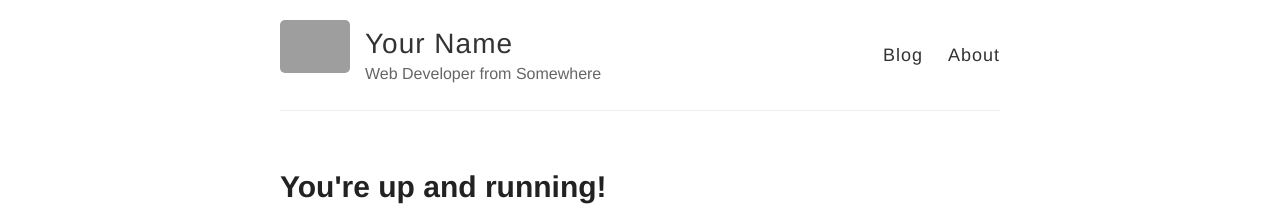
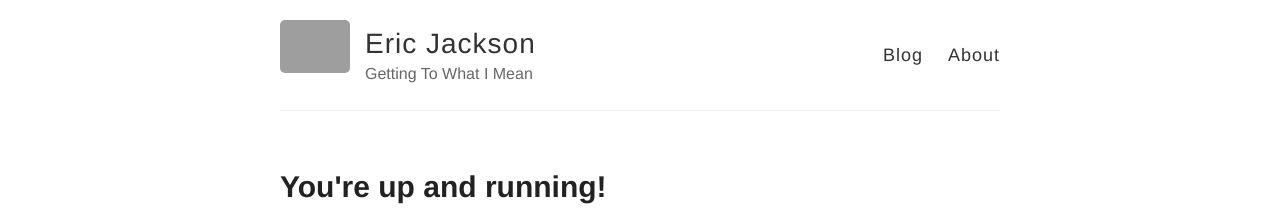
Before and after one commit to ejaxon/ejaxon.github.io, a Jekyll site: the page built from index.html, in a window 1280 px wide. Shown: the top 222 px of the page. Built offline with Jekyll 4.4.1, drawn with Linux system fonts in a browser that asks for light colours; grey boxes are pictures that could not be loaded.

Commit message:
Change name/tagline

```diff
--- a/_config.yml
+++ b/_config.yml
@@ -3,10 +3,10 @@
 #
 
 # Name of your site (displayed in the header)
-name: Your Name
+name: Eric Jackson
 
 # Short bio or description (displayed in the header)
-description: Web Developer from Somewhere
+description: Getting To What I Mean
 
 # URL of your avatar or profile pic (you could use your GitHub profile pic)
 avatar: https://raw.githubusercontent.com/barryclark/jekyll-now/master/images/jekyll-logo.png
```
